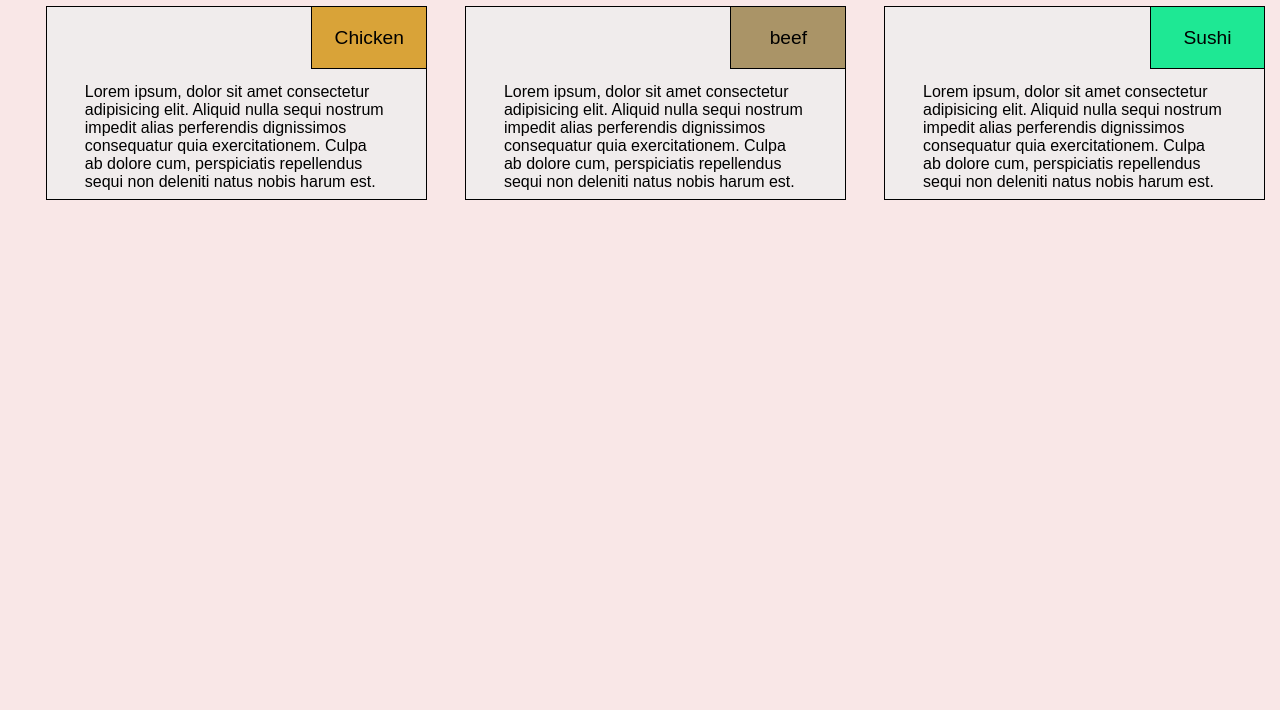
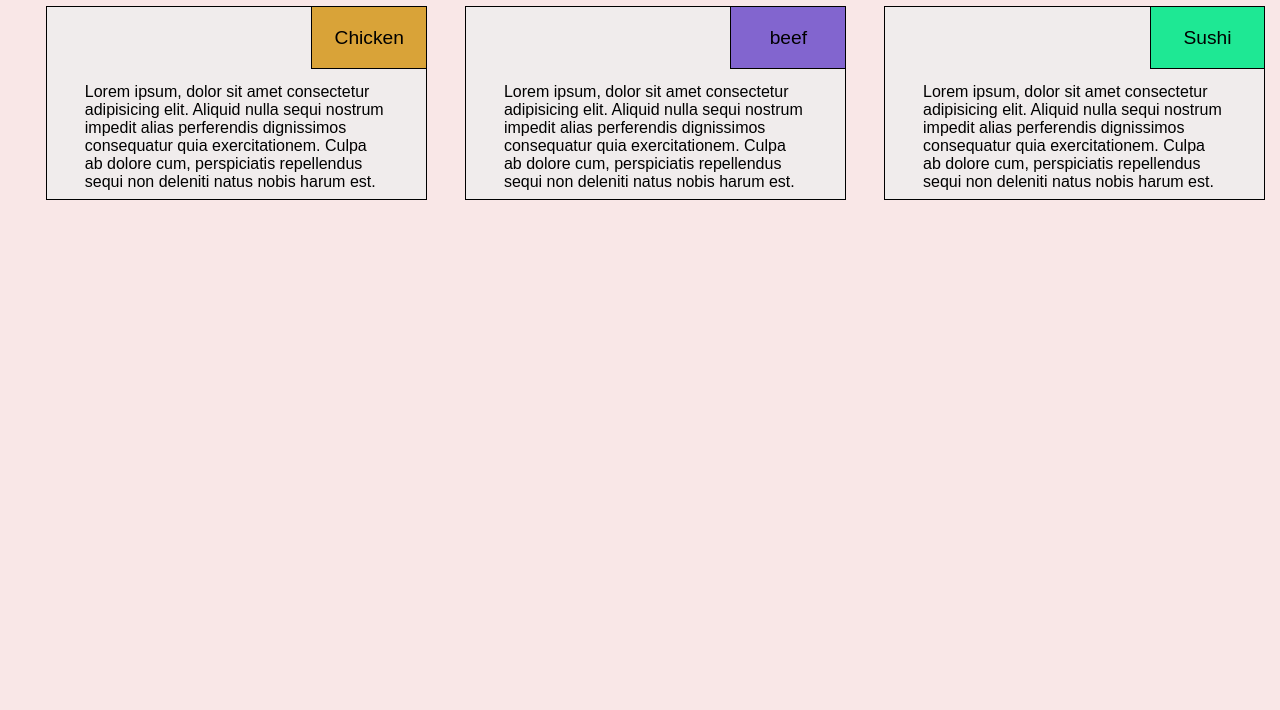
Before and after one commit to amiry47/Module-2-Coding-Assignment, a plain HTML site: page index.html in a window 1280 px wide. Shown: the part 90-800 px from the top of the page. Drawn offline with Linux system fonts and the light colour scheme.

Commit message:
prototype 2.3

```diff
--- a/css/style.css
+++ b/css/style.css
@@ -107,7 +107,7 @@ main :nth-child(1).text :nth-child(1){
 }
 main :nth-child(2).text :nth-child(1){
 
-    background-color: rgb(170, 148, 103);
+    background-color: rgb(130, 101, 207);
 }
 main :nth-child(3).text :nth-child(1){
 
```
